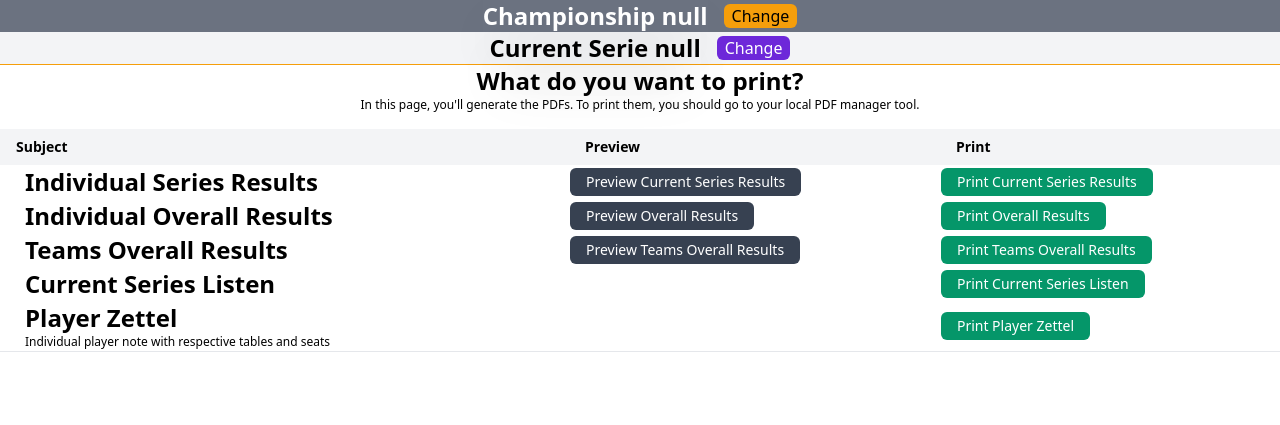
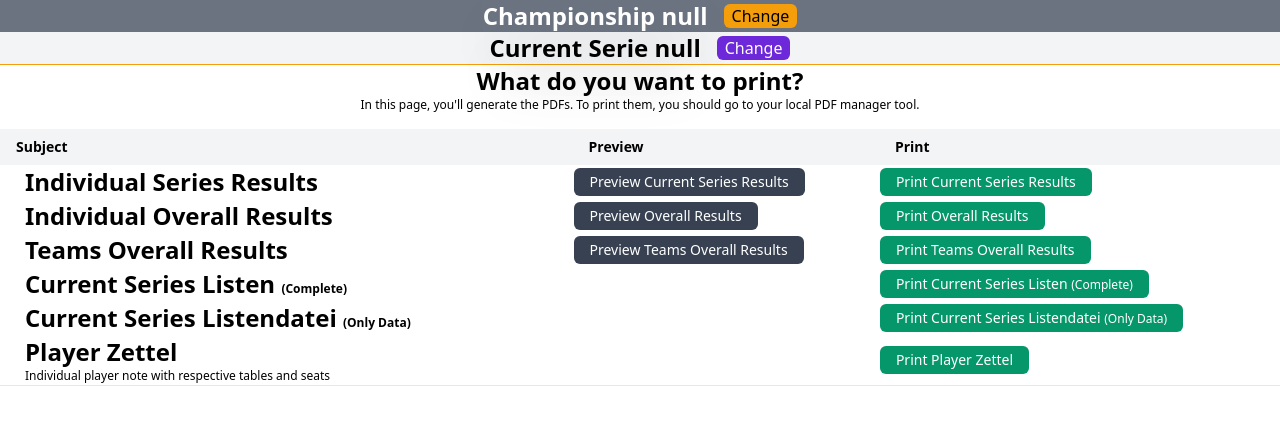
Before and after one commit to anibalvenn/manager_v3, a Flask app: page /print.html in a window 1280 px wide. Shown: the part 64-489 px from the top of the page. Run offline with Flask 3, Linux system fonts and the light colour scheme; some libraries are stand-ins or nearby versions.

Commit message:
adding print listendatei, filling only the data into already printed list models

```diff
--- a/app/static/js/pages_scripts/print.js
+++ b/app/static/js/pages_scripts/print.js
@@ -30,7 +30,13 @@ document.addEventListener('DOMContentLoaded', function () {
   const btnPrintCurrentSeriesListen = document.getElementById('btnPrintCurrentSeriesListen');
   btnPrintCurrentSeriesListen.addEventListener('click', () => {
     // Get the championship data from the row
-    generateCurrentSeriesPdfListen(currentSerieID)
+    generateCurrentSeriesPdfListenComplete(currentSerieID)
+  });
+
+  const btnPrintCurrentSeriesListenDatei = document.getElementById('btnPrintCurrentSeriesListenDatei');
+  btnPrintCurrentSeriesListenDatei.addEventListener('click', () => {
+    // Get the championship data from the row
+    generateCurrentSeriesPdfListenDatei(currentSerieID)
   });
 
   const btnPreviewOverallTeamsResults = document.getElementById('btnPreviewOverallTeamsResults');
@@ -388,7 +394,7 @@ document.addEventListener('DOMContentLoaded', function () {
     }
   }
 
-  async function generateCurrentSeriesPdfListen(currentSerieID) {
+  async function generateCurrentSeriesPdfListenComplete(currentSerieID) {
     if (!currentSerieID) {
       alert("No series ID found in local storage");
       return;
@@ -502,6 +508,120 @@ document.addEventListener('DOMContentLoaded', function () {
       }
 
       const pdfBytes = await mergedPdf.save();
+
+      // Trigger download of the PDF
+      const blob = new Blob([pdfBytes], { type: 'application/pdf' });
+      const url = URL.createObjectURL(blob);
+      const a = document.createElement('a');
+      a.href = url;
+      a.download = `Series_${currentSerieID}_Tisch_Listen.pdf`;
+      document.body.appendChild(a);
+      a.click();
+      URL.revokeObjectURL(url);
+    } catch (error) {
+      console.error('Error generating PDF:', error);
+      alert('Failed to generate PDF');
+    }
+  }
+
+  async function generateCurrentSeriesPdfListenDatei(currentSerieID) {
+    if (!currentSerieID) {
+      alert("No series ID found in local storage");
+      return;
+    }
+
+    try {
+      const response = await fetch(`/get_serie_tische/${currentSerieID}`);
+      if (!response.ok) {
+        throw new Error('Network response was not ok ' + response.statusText);
+      }
+
+      const tische = await response.json();
+
+      const { PDFDocument } = PDFLib;
+      const pdfDoc = await PDFDocument.create();
+
+      for (const tisch of tische) {
+        const positions = [
+          { pos: 'PosA', name: tisch.namePosA, id: tisch.idPosA },
+          { pos: 'PosB', name: tisch.namePosB, id: tisch.idPosB },
+          { pos: 'PosC', name: tisch.namePosC, id: tisch.idPosC },
+          { pos: 'PosD', name: tisch.namePosD, id: tisch.idPosD }
+        ];
+
+        const validPositions = positions.filter(position => position.id > 0);
+        const numPlayers = validPositions.length;
+
+        if (numPlayers !== 3 && numPlayers !== 4) {
+          continue; // Skip if the number of players is not 3 or 4
+        }
+
+        const page = pdfDoc.addPage([595.28, 841.89]); // A4 size in points
+        const { width, height } = page.getSize();
+        const tischName = tisch.tischName;
+        const labels = extractLabels(tischName);
+        const tischLabel = labels.tischLabel;
+        const seriesLabel = labels.seriesLabel;
+        const todayDate = getCurrentDateFormatted();
+
+        if (numPlayers === 4) {
+          page.drawText(`${tisch.tischName}`, { x: 60, y: height - 46, size: 12 });
+          page.drawText(`${todayDate}`, { x: 305, y: height - 45, size: 12 });
+          page.drawText(`${seriesLabel}`, { x: 435, y: height - 45, size: 20 });
+          page.drawText(`${tischLabel}`, { x: 525, y: height - 45, size: 20 });
+          page.drawText(`, T_ID: ${tisch.tischID}`, { x: 560, y: height - 45, size: 6 });
+          // Customize the template page with the tisch and player data
+          page.drawText(`${truncateString(tisch.namePosA, 15)}`, { x: 221, y: height - 73, size: 8 });
+          page.drawText(`${truncateString(tisch.namePosB, 15)}`, { x: 301, y: height - 73, size: 8 });
+          page.drawText(`${truncateString(tisch.namePosC, 15)}`, { x: 381, y: height - 73, size: 8 });
+          page.drawText(`${truncateString(tisch.namePosD, 15)}`, { x: 461, y: height - 73, size: 8 });
+          page.drawText(`${tisch.idPosA}`, { x: 240, y: height - 112, size: 14 });
+          page.drawText(`${tisch.idPosB}`, { x: 325, y: height - 112, size: 14 });
+          page.drawText(`${tisch.idPosC}`, { x: 405, y: height - 112, size: 14 });
+          page.drawText(`${tisch.idPosD}`, { x: 489, y: height - 112, size: 14 });
+        }
+
+        if (numPlayers === 3) {
+          page.drawText(`${tisch.tischName}`, { x: 70, y: height - 47, size: 12 });
+          page.drawText(`${todayDate}`, { x: 290, y: height - 47, size: 12 });
+          page.drawText(`${seriesLabel}`, { x: 435, y: height - 47, size: 20 });
+          page.drawText(`${tischLabel}`, { x: 525, y: height - 47, size: 20 });
+          page.drawText(`, T_ID: ${tisch.tischID}`, { x: 560, y: height - 45, size: 6 });
+          // Customize the template page with the tisch and player data
+
+          if (tisch.idPosA === -1) {
+            page.drawText(`${truncateString(tisch.namePosB, 15)}`, { x: 251, y: height - 83, size: 10 });
+            page.drawText(`${truncateString(tisch.namePosC, 15)}`, { x: 351, y: height - 83, size: 10 });
+            page.drawText(`${truncateString(tisch.namePosD, 15)}`, { x: 451, y: height - 83, size: 10 });
+            page.drawText(`${tisch.idPosB}`, { x: 269, y: height - 109, size: 16 });
+            page.drawText(`${tisch.idPosC}`, { x: 369, y: height - 109, size: 16 });
+            page.drawText(`${tisch.idPosD}`, { x: 472, y: height - 109, size: 16 });
+          } else if (tisch.idPosB === -1) {
+            page.drawText(`${truncateString(tisch.namePosA, 15)}`, { x: 251, y: height - 83, size: 10 });
+            page.drawText(`${truncateString(tisch.namePosC, 15)}`, { x: 351, y: height - 83, size: 10 });
+            page.drawText(`${truncateString(tisch.namePosD, 15)}`, { x: 451, y: height - 83, size: 10 });
+            page.drawText(`${tisch.idPosA}`, { x: 269, y: height - 109, size: 16 });
+            page.drawText(`${tisch.idPosC}`, { x: 369, y: height - 109, size: 16 });
+            page.drawText(`${tisch.idPosD}`, { x: 472, y: height - 109, size: 16 });
+          } else if (tisch.idPosC === -1) {
+            page.drawText(`${truncateString(tisch.namePosA, 15)}`, { x: 251, y: height - 83, size: 10 });
+            page.drawText(`${truncateString(tisch.namePosB, 15)}`, { x: 351, y: height - 83, size: 10 });
+            page.drawText(`${truncateString(tisch.namePosD, 15)}`, { x: 451, y: height - 83, size: 10 });
+            page.drawText(`${tisch.idPosA}`, { x: 269, y: height - 109, size: 16 });
+            page.drawText(`${tisch.idPosB}`, { x: 369, y: height - 109, size: 16 });
+            page.drawText(`${tisch.idPosD}`, { x: 472, y: height - 109, size: 16 });
+          } else if (tisch.idPosD === -1) {
+            page.drawText(`${truncateString(tisch.namePosA, 15)}`, { x: 251, y: height - 83, size: 10 });
+            page.drawText(`${truncateString(tisch.namePosB, 15)}`, { x: 351, y: height - 83, size: 10 });
+            page.drawText(`${truncateString(tisch.namePosC, 15)}`, { x: 451, y: height - 83, size: 10 });
+            page.drawText(`${tisch.idPosA}`, { x: 269, y: height - 109, size: 16 });
+            page.drawText(`${tisch.idPosB}`, { x: 369, y: height - 109, size: 16 });
+            page.drawText(`${tisch.idPosC}`, { x: 472, y: height - 109, size: 16 });
+          }
+        }
+      }
+
+      const pdfBytes = await pdfDoc.save();
 
       // Trigger download of the PDF
       const blob = new Blob([pdfBytes], { type: 'application/pdf' });
--- a/app/templates/print.html
+++ b/app/templates/print.html
@@ -84,12 +84,32 @@
       </tr>
       <tr>
         <td>
-          <h1 class="font-bold text-2xl mx-6">Current Series Listen</h1>
+          <h1 class="font-bold text-2xl mx-6">Current Series Listen
+            <span class="text-xs">(Complete)</span>
+
+          </h1>
         </td>
         <td></td>
         <td>
           <button id="btnPrintCurrentSeriesListen"
-            class="bg-green-600 hover:bg-green-800 text-white px-4 py-1 rounded-md">Print Current Series Listen</button>
+            class="bg-green-600 hover:bg-green-800 text-white px-4 py-1 rounded-md">Print Current Series Listen
+            <span class="text-xs">(Complete)</span>
+          </button>
+        </td>
+      </tr>
+      <tr>
+        <td>
+          <h1 class="font-bold text-2xl mx-6">Current Series Listendatei
+            <span class="text-xs">(Only Data)</span>
+
+          </h1>
+        </td>
+        <td></td>
+        <td>
+          <button id="btnPrintCurrentSeriesListenDatei"
+            class="bg-green-600 hover:bg-green-800 text-white px-4 py-1 rounded-md">Print Current Series Listendatei
+            <span class="text-xs">(Only Data)</span>
+          </button>
         </td>
       </tr>
       <tr>
```
